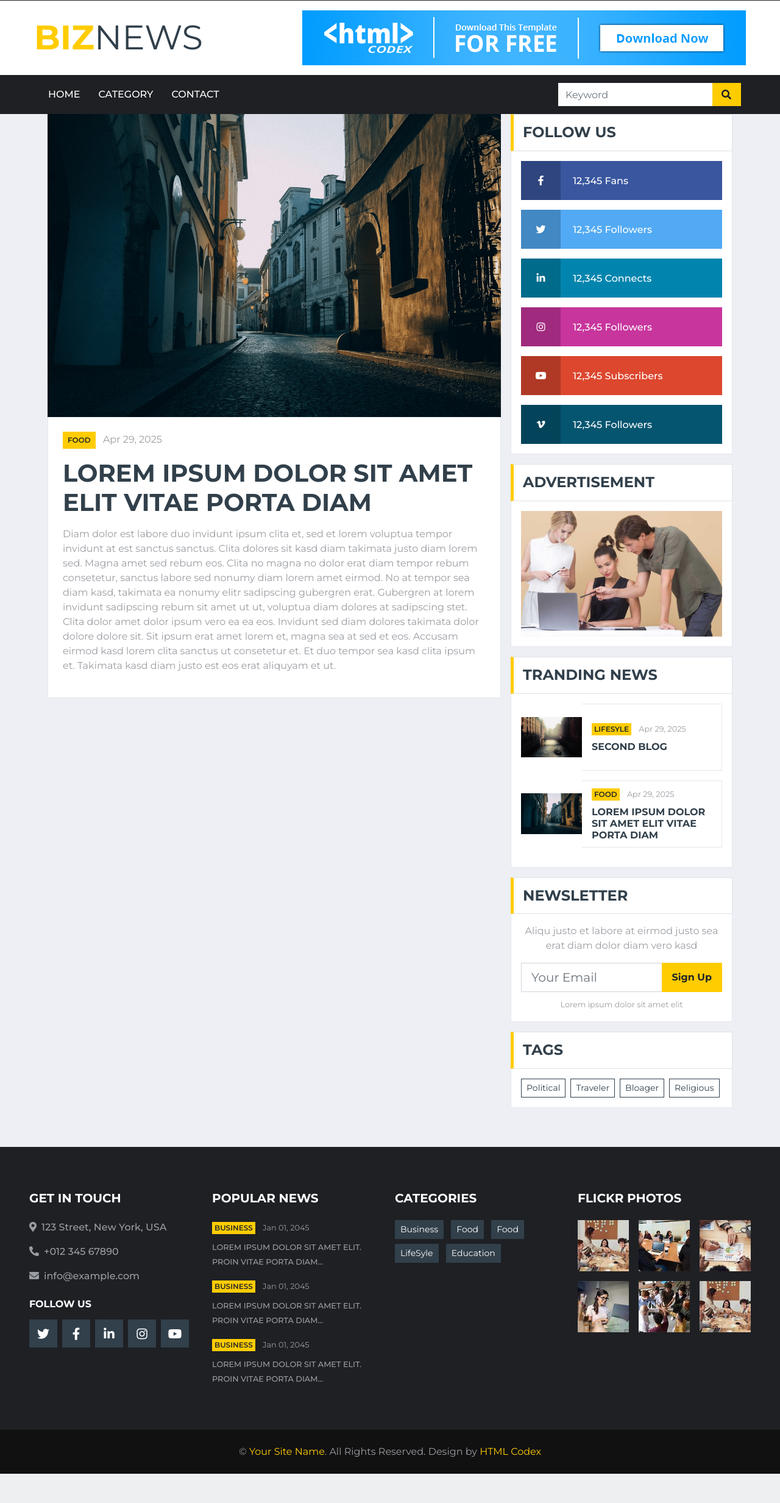
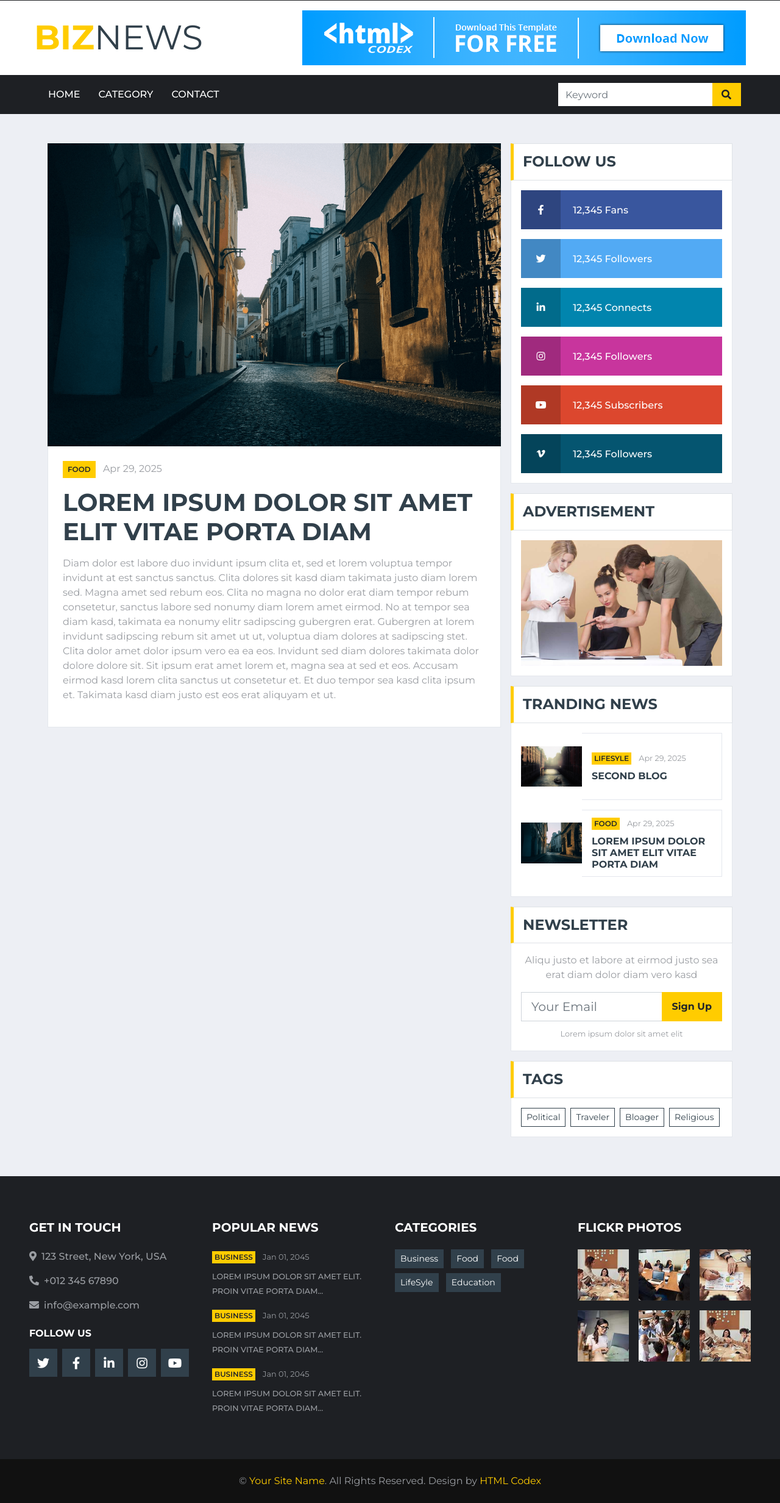
Before and after one commit to Shareiar-shams/Simple-Blog-Management, a PHP site: page /landing/details.php?id=1 in a window 1280 px wide. Shown: the part 39-2504 px from the top of the page at 61% size. Before the commit the page ends 2456 px from the top, so only its background shows below. Run offline with PHP 8.4, Linux system fonts and the light colour scheme; data comes from the database, SQL or seed files in the repository.

Commit message:
add mt class  for create margin from top

```diff
--- a/landing/details.php
+++ b/landing/details.php
@@ -3,7 +3,7 @@
 	function main_section(){
 		?>
 		<!-- News With Sidebar Start -->
-	    <div class="container-fluid">
+	    <div class="mt-5 container-fluid">
 	        <div class="container">
 	            <div class="row">
 	            	<div class="col-lg-8">
```
